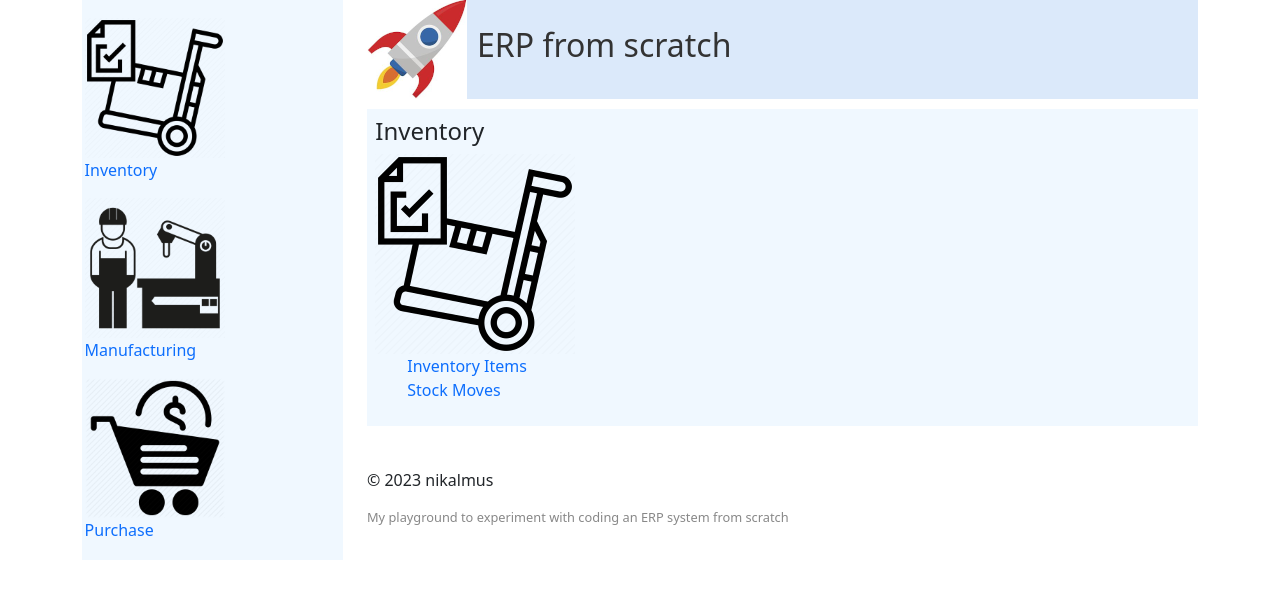
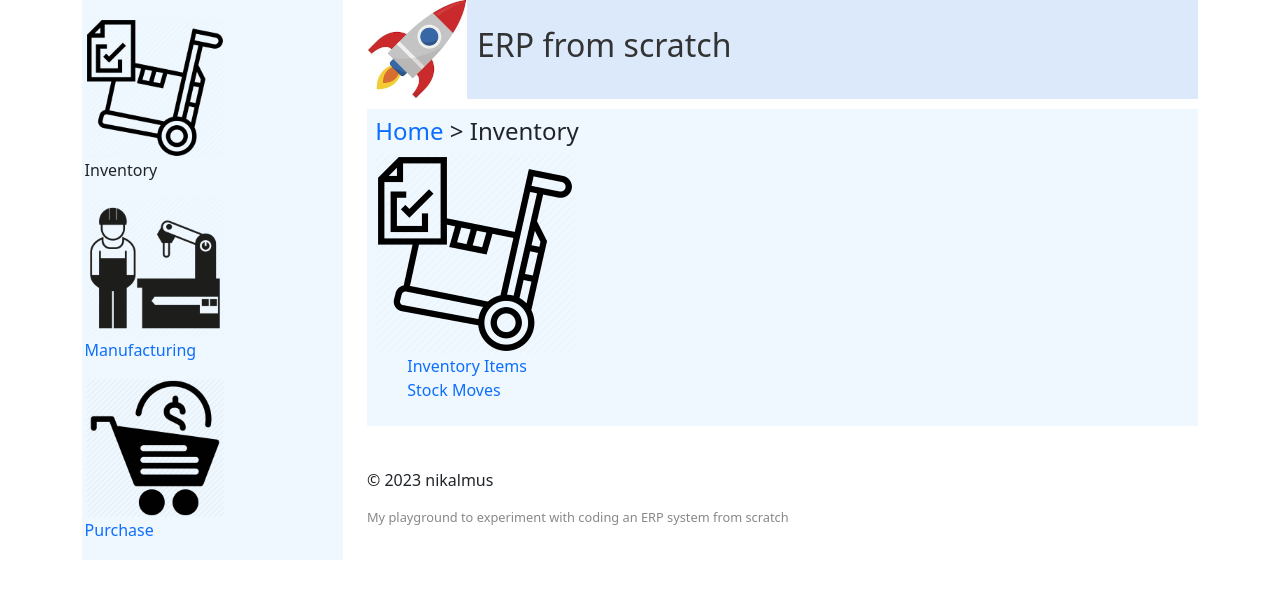
Before and after one commit to nikalmus/erp, a Flask app: page /inventory/ in a window 1280 px wide. Shown: the part 21-620 px from the top of the page. Run offline with Flask 3, Linux system fonts and the light colour scheme.

Commit message:
more layout work

```diff
--- a/app/inventory/templates/inventory.html
+++ b/app/inventory/templates/inventory.html
@@ -1,6 +1,6 @@
 {% extends 'base.html' %}
 {% block left_column %}
-    {% include 'top_nav.html' %}
+    {% include 'inventory_top_nav.html' %}
 {% endblock %}
 {% block content %}
     {% include 'inventory_content.html' %}
--- a/app/inventory/templates/inventory_content.html
+++ b/app/inventory/templates/inventory_content.html
@@ -1,5 +1,7 @@
 <div class="left-column">
-    <h4>Inventory</h4>
+    <h4>
+        <a href="{{ url_for('app.home') }}">Home</a> > Inventory
+    </h4>
     <a href="{{ url_for('inventory.inventory_home') }}">
         <img src="{{ url_for('static', filename='images/inventory200.png') }}" alt="Inventory">
     </a>
--- a/app/inventory/templates/top_nav.html
+++ b/app/inventory/templates/inventory_top_nav.html
@@ -1,10 +1,8 @@
 <body>
     <div class="left-column">
     <div class="mt-3 mb-3">
-        <a href="{{ url_for('inventory.inventory_home') }}">
-            <img src="{{ url_for('static', filename='images/inventory200.png') }}" alt="Inventory" width="140">
-            <p>Inventory</p
-        </a>
+        <img src="{{ url_for('static', filename='images/inventory200.png') }}" alt="Inventory" width="140">
+        <p>Inventory</p>
     </div>
     <div class="mt-3 mb-3">
         <a href="{{ url_for('manufacturing.manufacturing_home') }}">
--- a/app/manufacturing/bom/templates/bom_list.html
+++ b/app/manufacturing/bom/templates/bom_list.html
@@ -6,6 +6,7 @@
 
 {% block content %}
 <h4>Create Bill of Materials</h4>
+<div class="mb-3">
     <form method="POST" action="{{ url_for('bom.create_bom') }}">
         <div class="form-group mt-3 mb-3">
             <label for="supplier">Assembly:</label>
@@ -17,6 +18,7 @@
         </div>
         <button type="submit" class="btn btn-success">Create BOM</button>
     </form>
+</div>
 
 
 <h4>Bills Of Materials</h4>
--- a/app/manufacturing/mo/templates/mo_create.html
+++ b/app/manufacturing/mo/templates/mo_create.html
@@ -7,7 +7,7 @@
 {% block content %}
 <h4>Create Manufacturing Order</h4>
 <form method="POST" action="{{ url_for('mo.create_mo') }}">
-    <div class="form-group">
+    <div class="form-group mb-3">
         <label for="bom">BoM:</label>
         <select class="form-control" id="bom" name="bom_id">
             {% for bom in boms %}
--- a/app/manufacturing/mo/templates/mo_list.html
+++ b/app/manufacturing/mo/templates/mo_list.html
@@ -9,7 +9,7 @@
 <div class="mt-3 mb-3">
     <a href="{{ url_for('mo.create_mo') }}" class="btn btn-primary">New</a>
 </div>
-
+<div class="mb-3">
 <form id="filterForm" method="GET" action="{{ url_for('mo.get_mos') }}">
     <div class="row mb-3">
       <div class="col-md-4">
@@ -43,6 +43,7 @@
         <button id="clearFiltersBtn" type="button" class="btn btn-secondary">Clear Filters</button>
     </div>
   </form>
+</div>
 
 <table class="table table-striped table-bordered">
     <tr>
--- a/app/manufacturing/templates/manufacturing.html
+++ b/app/manufacturing/templates/manufacturing.html
@@ -1,6 +1,6 @@
 {% extends 'base.html' %}
 {% block left_column %}
-    {% include 'top_nav.html' %}
+    {% include 'manufacturing_top_nav.html' %}
 {% endblock %}
 {% block content %}
     {% include 'manufacturing_content.html' %}
--- a/app/manufacturing/templates/manufacturing_content.html
+++ b/app/manufacturing/templates/manufacturing_content.html
@@ -1,5 +1,7 @@
 <div class="left-column">
-    <h4>Manufacturing</h4>
+    <h4>
+        <a href="{{ url_for('app.home') }}">Home</a> > Manufacturing
+    </h4>
     <a href="{{ url_for('manufacturing.manufacturing_home') }}">
         <img src="{{ url_for('static', filename='images/manufacturing200.png') }}" alt="Inventory">
     </a>
--- a/app/manufacturing/templates/top_nav.html
+++ b/app/manufacturing/templates/manufacturing_top_nav.html
@@ -3,14 +3,12 @@
     <div class="mt-3 mb-3">
         <a href="{{ url_for('inventory.inventory_home') }}">
             <img src="{{ url_for('static', filename='images/inventory200.png') }}" alt="Inventory" width="140">
-            <p>Inventory</p
+            <p>Inventory</p>
         </a>
     </div>
     <div class="mt-3 mb-3">
-        <a href="{{ url_for('manufacturing.manufacturing_home') }}">
-            <img src="{{ url_for('static', filename='images/manufacturing200.png') }}" alt="Manufacturing" width="140">
-            <p>Manufacturing</p>
-        </a>
+        <img src="{{ url_for('static', filename='images/manufacturing200.png') }}" alt="Manufacturing" width="140">
+        <p>Manufacturing</p>
     </div>
     <div class="mt-3 mb-3">
         <a href="{{ url_for('purchase.purchase_home') }}">
--- a/app/purchase/templates/purchase.html
+++ b/app/purchase/templates/purchase.html
@@ -1,6 +1,6 @@
 {% extends 'base.html' %}
 {% block left_column %}
-    {% include 'top_nav.html' %}
+    {% include 'purchase_top_nav.html' %}
 {% endblock %}
 {% block content %}
     {% include 'purchase_content.html' %}
--- a/app/purchase/templates/purchase_content.html
+++ b/app/purchase/templates/purchase_content.html
@@ -1,5 +1,7 @@
 <div class="left-column">
-    <h4>Purchase</h4>
+    <h4>
+        <a href="{{ url_for('app.home') }}">Home</a> > Purchase</a>
+    </h4>
     <a href="{{ url_for('purchase.purchase_home') }}">
         <img src="{{ url_for('static', filename='images/purchase200.png') }}" alt="Inventory">
     </a>
```
Also changed, not shown: app/purchase/templates/purchase_top_nav.html (renamed from app/purchase/templates/top_nav.html, +3 -5 lines). Lines whose indentation alone changed are shown as unchanged.
